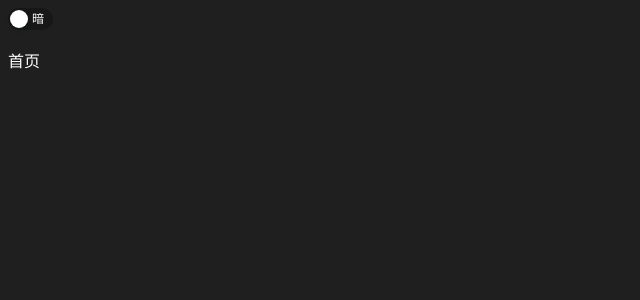
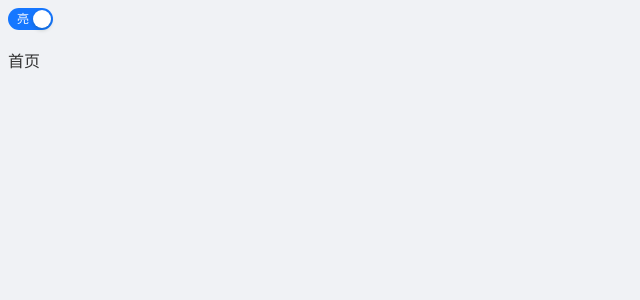
Before and after one commit to wanghengzz/React-Ts-Component, a React (Vite) app: page / in a window 1280 px wide. Shown: the top 300 px of the page, without its empty margins (0-640 px from the left). Built offline with nearby package versions, Linux system fonts and the light colour scheme.

Commit message:
'主题组件'

```diff
--- a/src/Layout/index.tsx
+++ b/src/Layout/index.tsx
@@ -2,14 +2,13 @@
  * @Author:
  * @Date: 2025-02-13 09:45:57
  * @LastEditors: Do not edit
- * @LastEditTime: 2025-02-14 15:46:41
+ * @LastEditTime: 2025-02-14 16:29:48
  * @Description:
  * @FilePath: \react-project\src\Layout\index.tsx
  */
 // import { ButtonProps } from '../components/commonButton/interface';
 import { Outlet } from 'react-router-dom';
-import { Switch } from 'antd';
-import { useState, useEffect } from 'react';
+import ThemeSwitch from '../components/themeSwitch';
 export default function Layout() {
 
   // const btnList: ButtonProps[] = [
@@ -57,27 +56,9 @@ export default function Layout() {
   //   },
   // ]
 
-  const [theme, setTheme] = useState('dark');
-
-  const changeTheme = () => {
-    const newTheme = theme === 'dark' ? 'light' : 'dark';
-    setTheme(newTheme);
-    document.documentElement.setAttribute('data-theme', newTheme);
-  }
-
-  // 组件加载时设置初始主题
-  useEffect(() => {
-    document.documentElement.setAttribute('data-theme', theme);
-  }, []);
-
   return <div className='layout'>
     <div className='layout-header'>
-      <Switch
-        checkedChildren="亮"
-        unCheckedChildren="暗"
-        onChange={changeTheme}
-        defaultChecked={theme === 'light'}
-      />
+        <ThemeSwitch defaultTheme='light'></ThemeSwitch>
     </div>
     <div>
       <Outlet />
--- /dev/null
+++ b/src/components/themeSwitch/index.tsx
@@ -0,0 +1,39 @@
+/*
+ * @Author:
+ * @Date: 2025-02-14 16:23:28
+ * @LastEditors: Do not edit
+ * @LastEditTime: 2025-02-14 16:27:40
+ * @Description:
+ * @FilePath: \react-project\src\components\themeSwitch\index.tsx
+ */
+import { Switch } from 'antd'
+import { useState, useEffect } from 'react'
+
+interface ThemeSwitchProps {
+  defaultTheme: 'light' | 'dark';
+}
+
+const ThemeSwitch: React.FC<ThemeSwitchProps> = ({ defaultTheme }) => {
+  const [theme, setTheme] = useState(defaultTheme)
+
+  const changeTheme = () => {
+    const newTheme = theme === 'dark' ? 'light' : 'dark'
+    setTheme(newTheme)
+    document.documentElement.setAttribute('data-theme', newTheme)
+  }
+
+  // 组件加载时设置初始主题
+  useEffect(() => {
+    document.documentElement.setAttribute('data-theme', theme)
+  }, [])
+  return (
+    <Switch
+      checkedChildren="亮"
+      unCheckedChildren="暗"
+      onChange={changeTheme}
+      defaultChecked={theme === defaultTheme}
+    />
+  )
+}
+
+export default ThemeSwitch
```
